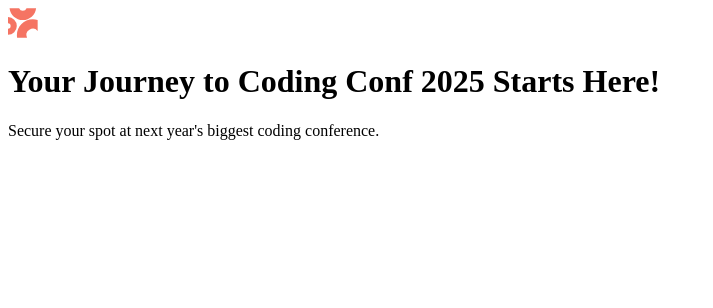
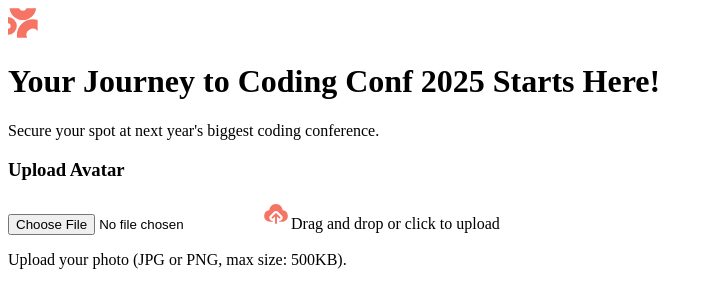
Before and after one commit to micha1bak/frontend-mentor-ticket-generator, a React (Vite) app: page / in a window 1280 px wide. Shown: the top 308 px of the page, without its empty margins (0-713 px from the left). Built offline with nearby package versions, Linux system fonts and the light colour scheme.

Commit message:
added Avatar

```diff
--- a/src/App.jsx
+++ b/src/App.jsx
@@ -1,3 +1,4 @@
+import { Avatar } from "./components/Avatar";
 import { DefaultHeader } from "./components/DefaultHeader";
 import { Logo } from "./components/Logo";
 
@@ -6,6 +7,7 @@ function App() {
     <div className="App">
       <Logo />
       <DefaultHeader />
+      <Avatar />
     </div>
   );
 }
--- a/src/components/Avatar.jsx
+++ b/src/components/Avatar.jsx
@@ -0,0 +1,13 @@
+export function Avatar() {
+  return (
+    <>
+      <h3>Upload Avatar</h3>
+      <label for="inputFile">
+        <input id="inputFile" type="file"/>
+        <img src="/assets/images/icon-upload.svg"/>
+        Drag and drop or click to upload
+      </label>
+      <p>Upload your photo (JPG or PNG, max size: 500KB).</p>
+    </>
+  )
+}
```
